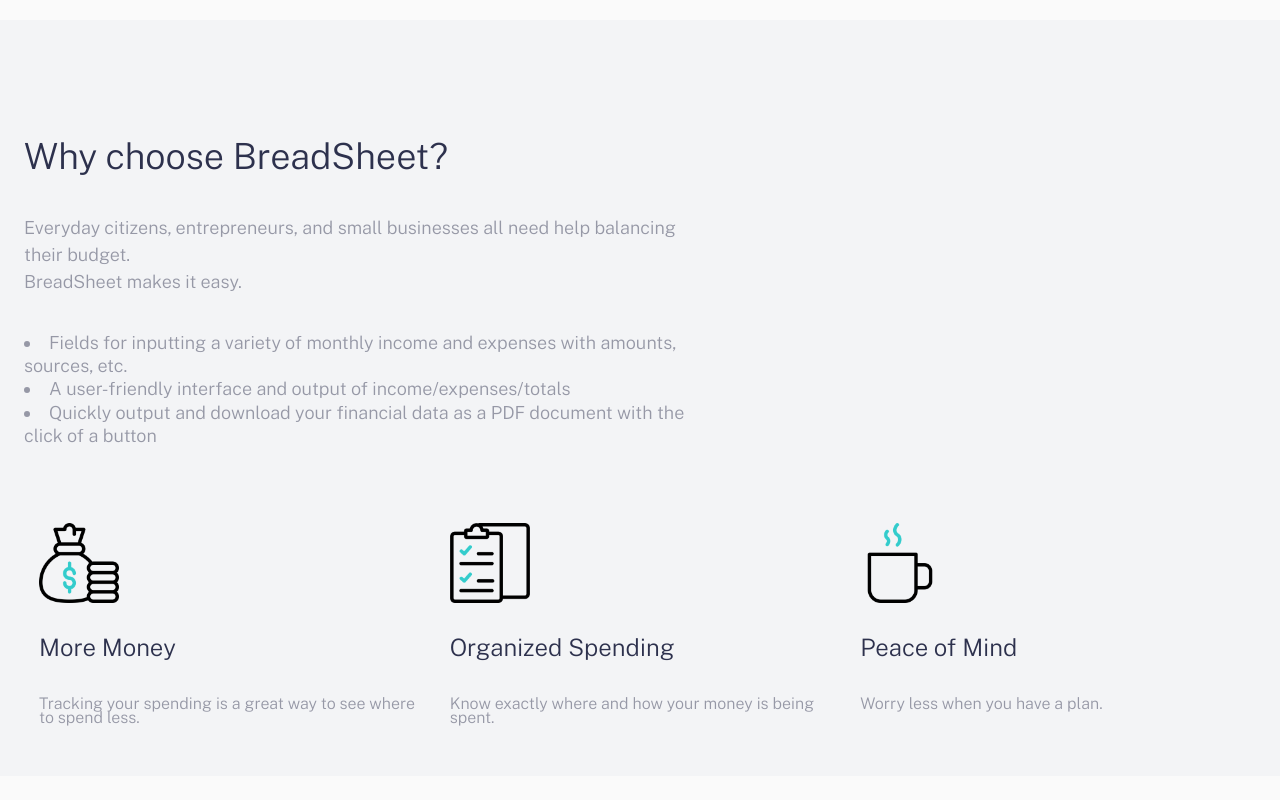
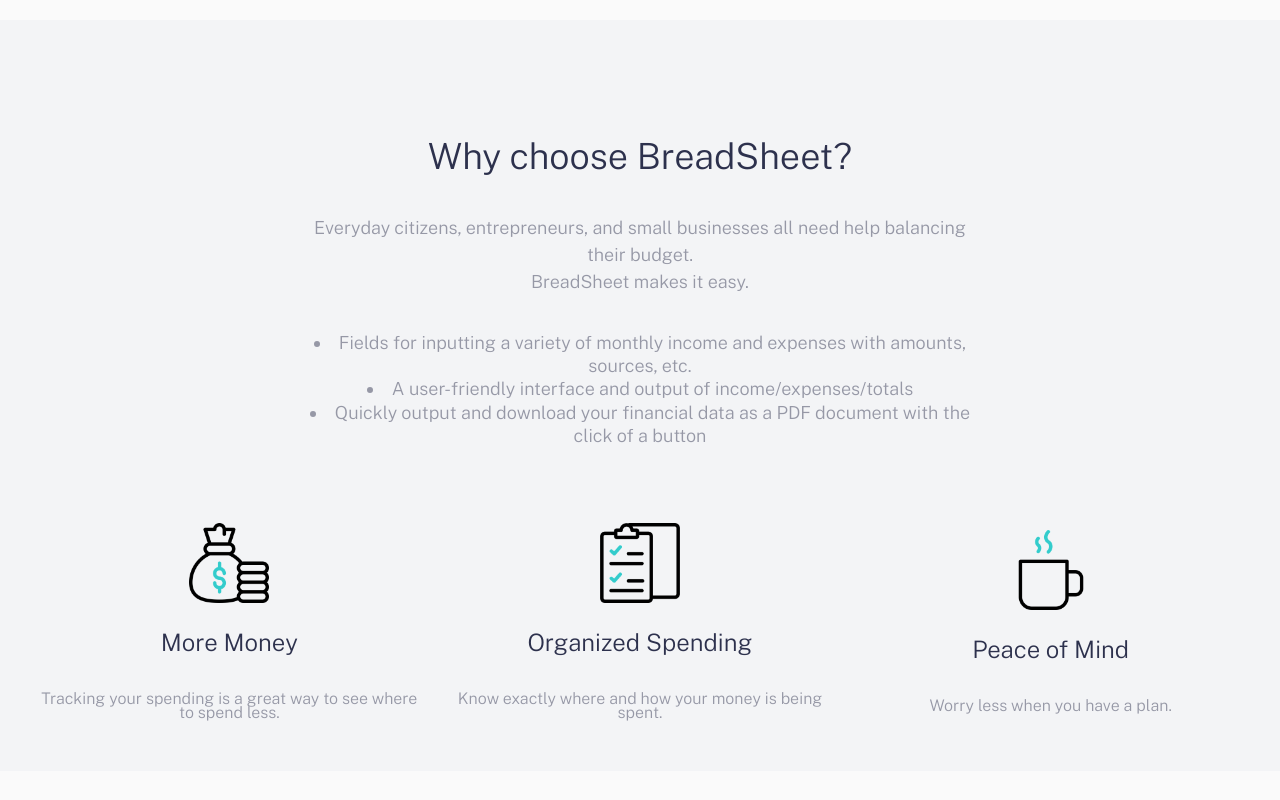
Before and after one commit to jacobrobertsdev/DevSquad, a plain HTML site: page index.html in a window 1280 px wide. Shown: the part 620-1420 px from the top of the page. Drawn offline with nearby package versions, Linux system fonts and the light colour scheme; grey boxes are pictures that could not be loaded.

Commit message:
Center feature content

```diff
--- a/css/features.css
+++ b/css/features.css
@@ -1,30 +1,51 @@
-.feature{
+.feature {
     background-color: var(--lightGrayishBlue);
+    display: flex;
+    /* Enable flexbox on the feature section */
+    flex-direction: column;
+    /* Stack children vertically */
+    align-items: center;
+    /* Center children horizontally */
+    justify-content: center;
+    /* Center children vertically */
+    text-align: center;
+    /* Center text within items */
 
-    & .intro{
+    & .intro {
         width: 55%;
-        margin-bottom: 3.75rem; /*60px*/
+        margin-bottom: 3.75rem;
+        /*60px*/
     }
-    & .grid{
+
+    & .grid {
         display: flex;
+        justify-content: center;
+        flex-direction: row;
+        /* Center items in the grid */
+        width: 100%;
+        /* Ensure grid takes full width */
     }
-    & .item{
+
+    & .item {
         flex: 1;
-        padding: 0.9375rem; /*15px*/
+        padding: 0.9375rem;
+        /*15px*/
     }
-    & .icon{
+
+    & .icon {
         margin-bottom: 1.5rem;
+    }
 
-    }
-    & .title{
+    & .title {
         font-size: 1.5rem;
         margin-bottom: 2.125rem;
         color: var(--darkBlue);
+    }
 
-    }
-    & .description{
-        font-size: 1rem; /*16px*/
-        line-height: 0.875rem; /*14px*/
-
+    & .description {
+        font-size: 1rem;
+        /*16px*/
+        line-height: 0.875rem;
+        /*14px*/
     }
 }
```
